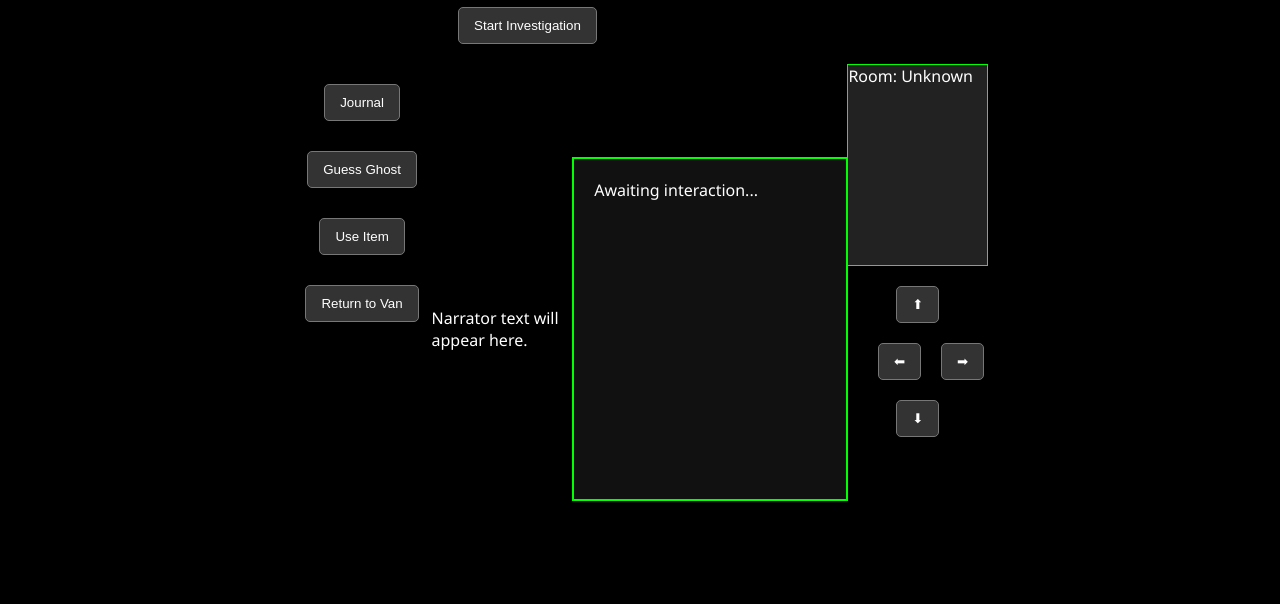
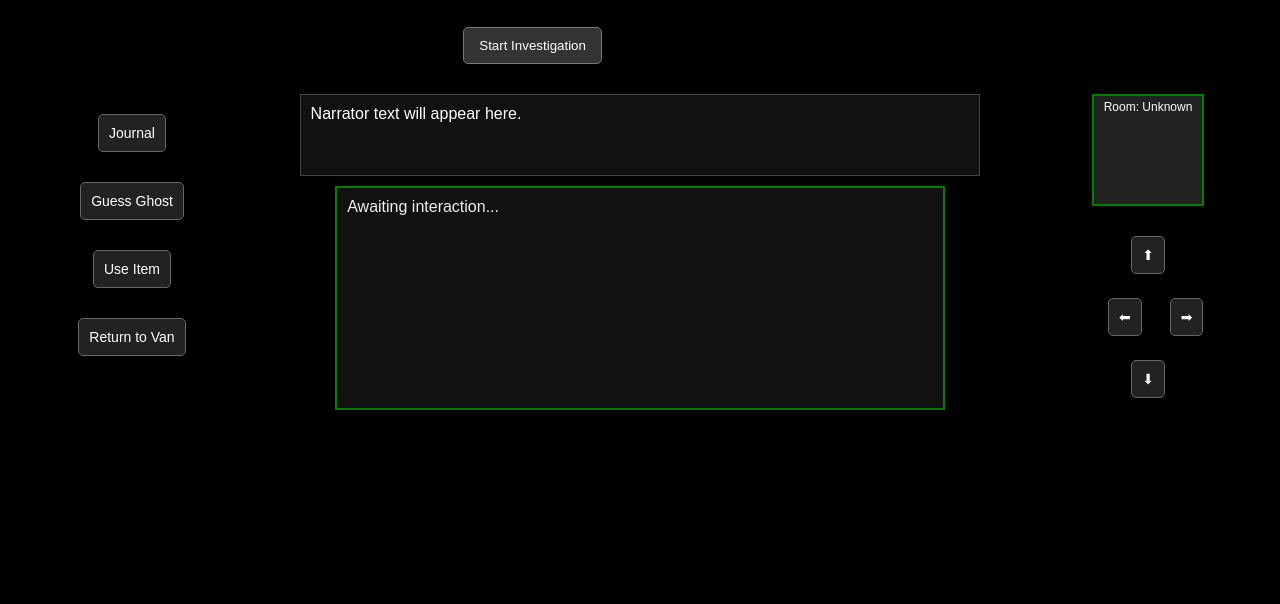
Before and after one commit to sharkvelocity/phasma-phoney, a plain HTML site: page index.html in a window 1280 px wide. Shown: the part 196-800 px from the top of the page. Drawn offline with Linux system fonts and the light colour scheme.

Commit message:
Update index.html

```diff
--- a/index.html
+++ b/index.html
@@ -5,6 +5,92 @@
   <meta name="viewport" content="width=device-width, initial-scale=1.0" />
   <title>Phasma-Phoney</title>
   <link rel="stylesheet" href="styles.css" />
+  <style>
+    body {
+      background: black;
+      color: white;
+      font-family: sans-serif;
+      margin: 0;
+      padding: 0;
+      display: flex;
+      flex-direction: column;
+      align-items: center;
+    }
+    #title-screen {
+      margin-top: 30px;
+    }
+    #game-screen {
+      display: flex;
+      flex-direction: row;
+      justify-content: space-between;
+      padding: 10px;
+      width: 100vw;
+      height: 100vh;
+    }
+    #left-panel, #right-panel {
+      display: flex;
+      flex-direction: column;
+      gap: 10px;
+      padding: 10px;
+    }
+    #center-panel {
+      flex-grow: 1;
+      display: flex;
+      flex-direction: column;
+      justify-content: start;
+      align-items: center;
+      padding: 10px;
+    }
+    #narrator-box {
+      background: #111;
+      padding: 10px;
+      min-height: 60px;
+      width: 90%;
+      margin-bottom: 10px;
+      border: 1px solid #444;
+    }
+    .hidden {
+      display: none;
+    }
+    #option-buttons button,
+    #left-panel button,
+    #movement-buttons button {
+      background: #222;
+      color: white;
+      border: 1px solid #666;
+      padding: 10px;
+      font-size: 14px;
+      cursor: pointer;
+    }
+    #movement-buttons {
+      display: flex;
+      flex-direction: column;
+      align-items: center;
+      gap: 4px;
+    }
+    .horiz {
+      display: flex;
+      gap: 8px;
+    }
+    #mini-map {
+      height: 100px;
+      width: 100px;
+      border: 2px solid green;
+      margin-bottom: 10px;
+      text-align: center;
+      padding: 4px;
+      font-size: 12px;
+    }
+    #main-readout {
+      width: 80%;
+      height: 200px;
+      border: 2px solid green;
+      background: #111;
+      color: #eee;
+      padding: 10px;
+      overflow-y: auto;
+    }
+  </style>
 </head>
 <body>
   <div id="title-screen">
@@ -20,12 +106,10 @@
       <button id="item-btn">Use Item</button>
       <button id="van-btn">Return to Van</button>
     </div>
-
     <div id="center-panel">
       <div id="narrator-box">Narrator text will appear here.</div>
       <div id="main-readout">Awaiting interaction...</div>
     </div>
-
     <div id="right-panel">
       <div id="mini-map">Room: Unknown</div>
       <div id="movement-buttons">
@@ -39,18 +123,19 @@
     </div>
   </div>
 
-  <div id="journal-screen" class="screen hidden">
+  <div id="journal-screen" class="screen hidden" style="position:absolute;top:10%;left:10%;width:80%;background:#111;padding:12px;border:2px solid #666;z-index:999;">
     <h2>Investigation Journal</h2>
-    <textarea id="journal-entry" placeholder="Write your notes here..."></textarea>
-    <br />
+    <textarea id="journal-entry" placeholder="Write your notes here..." style="width:100%;height:120px;"></textarea>
+    <br/>
     <button id="save-journal">Save</button>
     <button id="close-journal">Close</button>
   </div>
 
 <script type="module">
-    import { startGame } from './game.js';
-    import { updateNotes, initializeJournal } from './journal.js';
-    import { movePlayer, getCurrentRoom } from './map.js';
+  import { startGame, investigate, handleItemUse, openMoveMenu, openGuessPopup, endGame } from './game.js';
+  import { initializeJournal, updateNotes } from './journal.js';
+  import { movePlayer } from './map.js';
+  import { getCurrentRoom } from './map.js';
 
   function appendReadout(text) {
     const log = document.getElementById('main-readout');
@@ -67,14 +152,14 @@
   }
 
   window.displayNarratorText = displayNarratorText;
+  window.addToReadout = appendReadout;
 
   window.addEventListener('DOMContentLoaded', () => {
-      const startBtn = document.getElementById('start-btn');
     const title = document.getElementById('title-screen');
     const screen = document.getElementById('game-screen');
     const journalScreen = document.getElementById('journal-screen');
 
-      startBtn.onclick = () => {
+    document.getElementById('start-btn').onclick = () => {
       title.classList.add('hidden');
       screen.classList.remove('hidden');
       startGame();
@@ -84,37 +169,33 @@
     document.getElementById('journal-btn').onclick = () => {
       journalScreen.classList.toggle('hidden');
     };
-
     document.getElementById('close-journal').onclick = () => {
       journalScreen.classList.add('hidden');
     };
-
     document.getElementById('save-journal').onclick = () => {
       const note = document.getElementById('journal-entry').value;
       updateNotes(note);
     };
 
+    document.getElementById('guess-btn').onclick = openGuessPopup;
+    document.getElementById('item-btn').onclick = handleItemUse;
+    document.getElementById('van-btn').onclick = endGame;
+
     document.getElementById('move-north').onclick = () => {
-        displayNarratorText(movePlayer("North"));
+      const result = movePlayer('North');
+      displayNarratorText(result);
+    };
+    document.getElementById('move-south').onclick = () => {
+      const result = movePlayer('South');
+      displayNarratorText(result);
     };
     document.getElementById('move-east').onclick = () => {
-        displayNarratorText(movePlayer("East"));
-      };
-      document.getElementById('move-south').onclick = () => {
-        displayNarratorText(movePlayer("South"));
+      const result = movePlayer('East');
+      displayNarratorText(result);
     };
     document.getElementById('move-west').onclick = () => {
-        displayNarratorText(movePlayer("West"));
-      };
-
-      document.getElementById('guess-btn').onclick = () => {
-        import('./game.js').then(m => m.openGuessPopup());
-      };
-      document.getElementById('item-btn').onclick = () => {
-        import('./game.js').then(m => m.handleItemUse());
-      };
-      document.getElementById('van-btn').onclick = () => {
-        import('./game.js').then(m => m.endGame());
+      const result = movePlayer('West');
+      displayNarratorText(result);
     };
   });
 </script>
```
Lines whose indentation alone changed are shown as unchanged.
